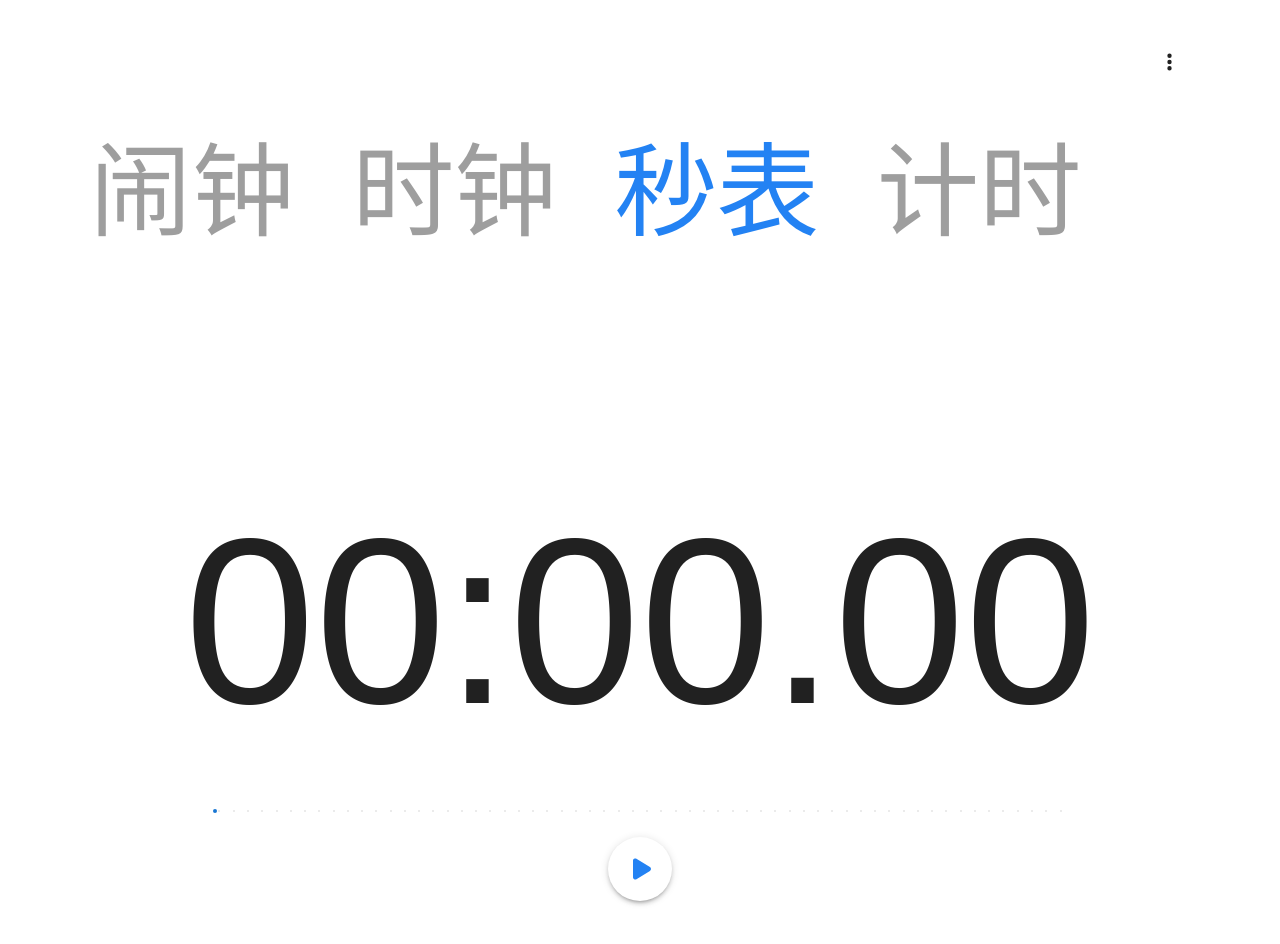
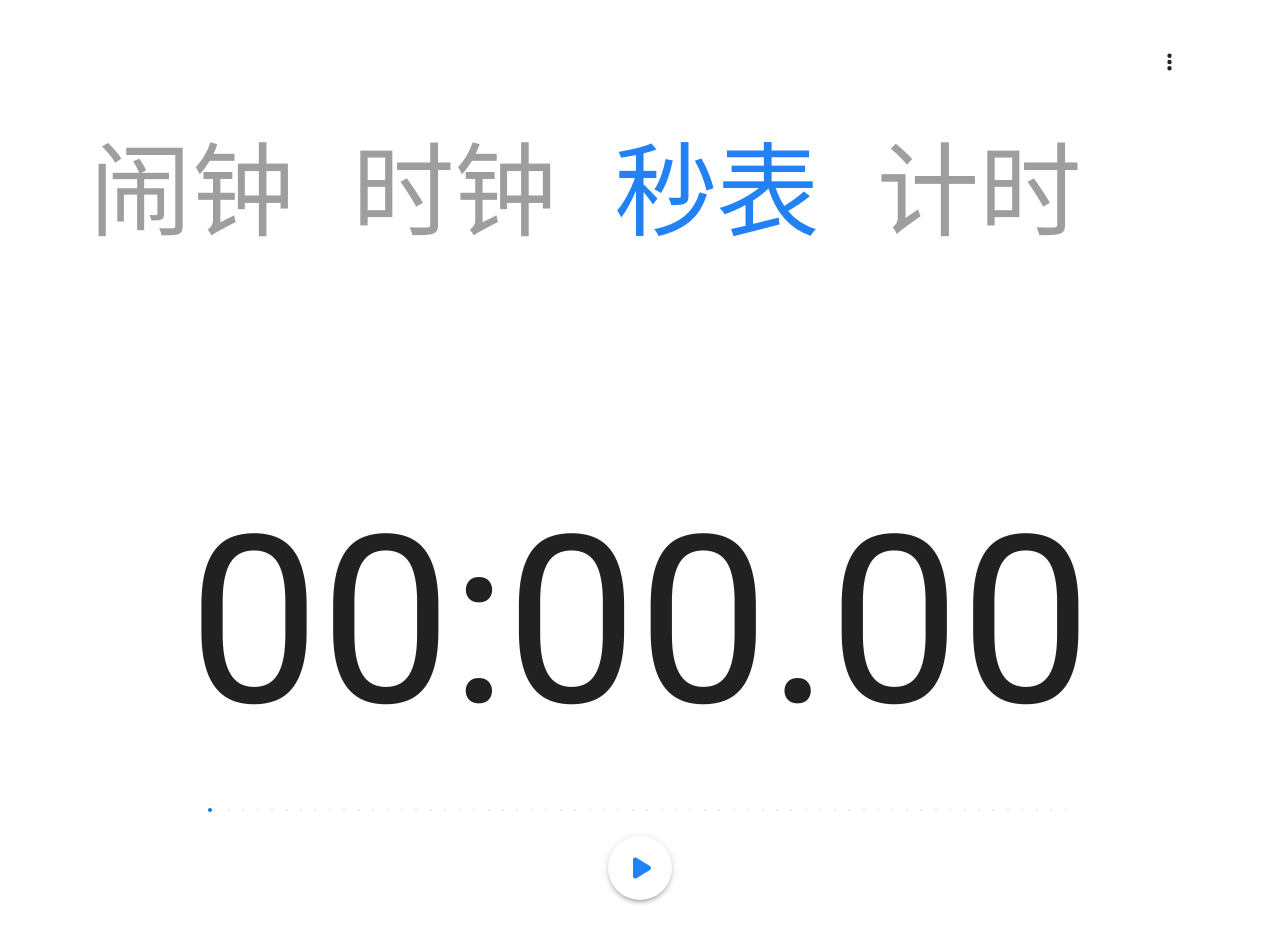
Before and after one commit to Chenrt-ggx/SuperTimer, a Vue app: page / in a window 1280 px wide. Shown: the top 944 px of the page. Built offline with nearby package versions, Linux system fonts and the light colour scheme.

Commit message:
指定等宽字体

```diff
--- a/public/index.html
+++ b/public/index.html
@@ -6,6 +6,7 @@
     <meta http-equiv="X-UA-Compatible" content="IE=edge">
     <meta name="viewport" content="width=device-width,initial-scale=1.0">
     <link rel="icon" href="./favicon.ico">
+    <link href="https://fonts.googleapis.com/css?family=Roboto:100,300,400,500,700,900" rel="stylesheet">
     <title>SuperTimer</title>
 </head>
 
--- a/src/App.vue
+++ b/src/App.vue
@@ -236,13 +236,13 @@ body {
 }
 
 .time-fix {
-    font-weight: 360;
-    margin-top: 23.5vh;
+    font-weight: 400;
+    margin-top: 23.7vh;
 }
 
 .time-font {
-    font-size: 18.4vw;
-    font-family: sans-serif;
+    font-size: 18.3vw;
+    font-family: Roboto, monospace;
 }
 
 .sign-font {
@@ -251,8 +251,8 @@ body {
 }
 
 .display-slider {
-    width: 94%;
-    margin-left: 3%;
+    width: 96%;
+    margin-left: 2%;
     margin-top: -0.5vh;
 }
 
```
